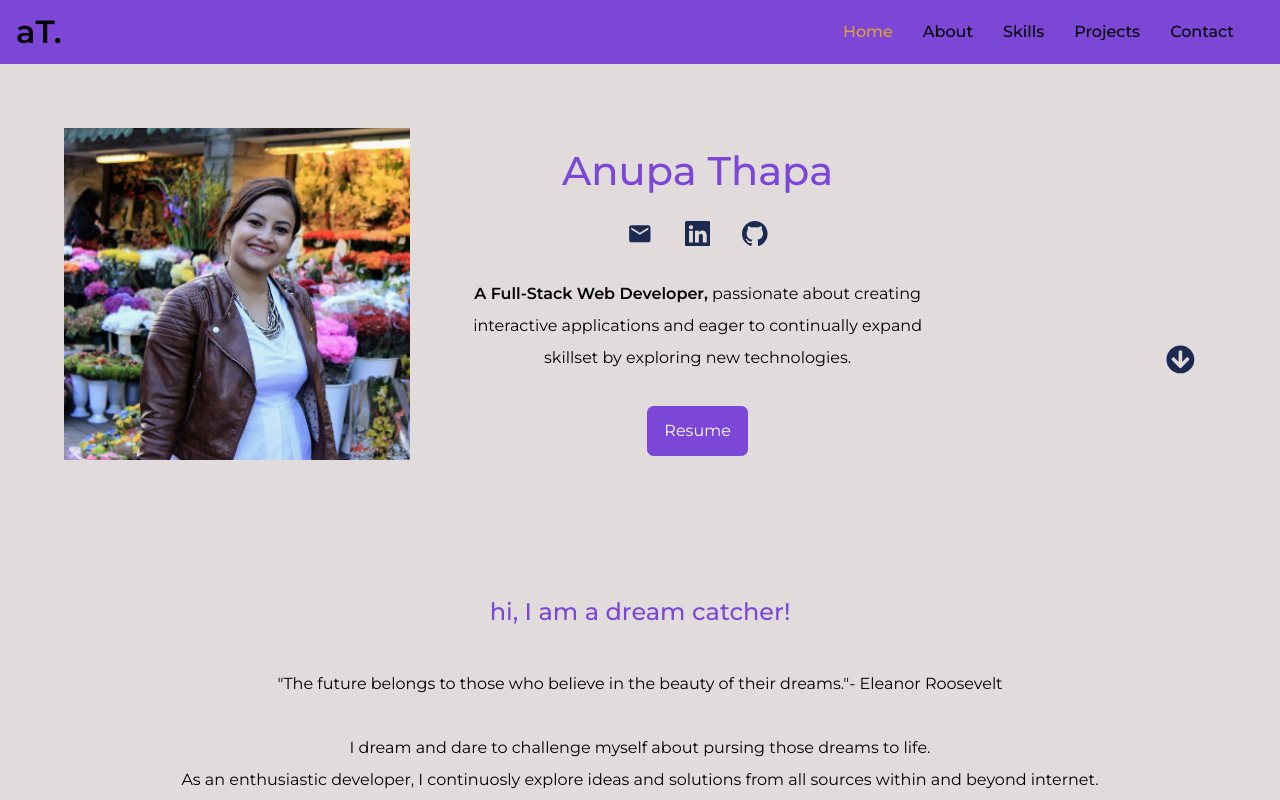
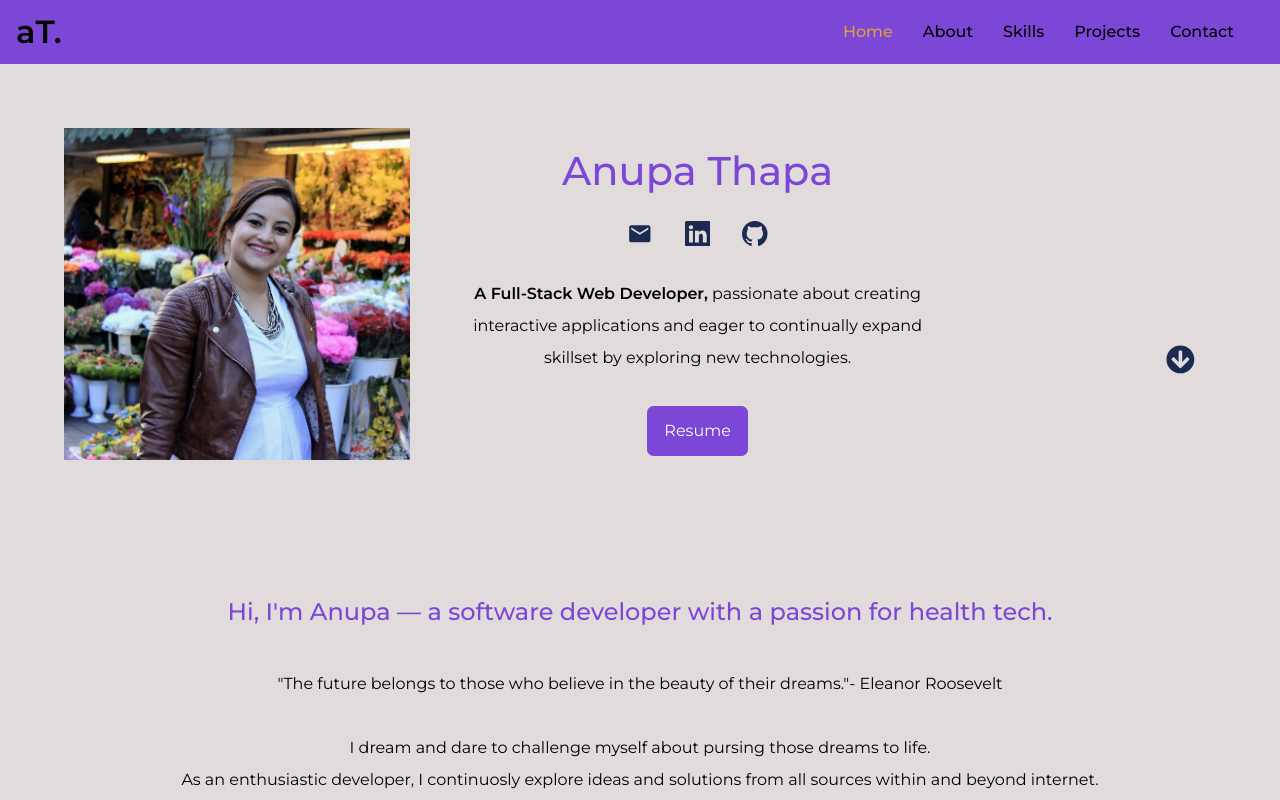
Before and after one commit to anupa87/Portfolio-website, a React (Create React App) app: page / in a window 1280 px wide. Shown: the top 800 px of the page. Built offline with nearby package versions, Linux system fonts and the light colour scheme.

Commit message:
Update About.jsx

```diff
--- a/src/components/about/About.jsx
+++ b/src/components/about/About.jsx
@@ -5,7 +5,7 @@ import "./about.css";
 const About = () => {
   return (
     <section id="about">
-      <h2>hi, I am a dream catcher!</h2>
+      <h2>Hi, I'm Anupa — a software developer with a passion for health tech.</h2>
       <div className="about__container">
         <p>
           <quote>
```
